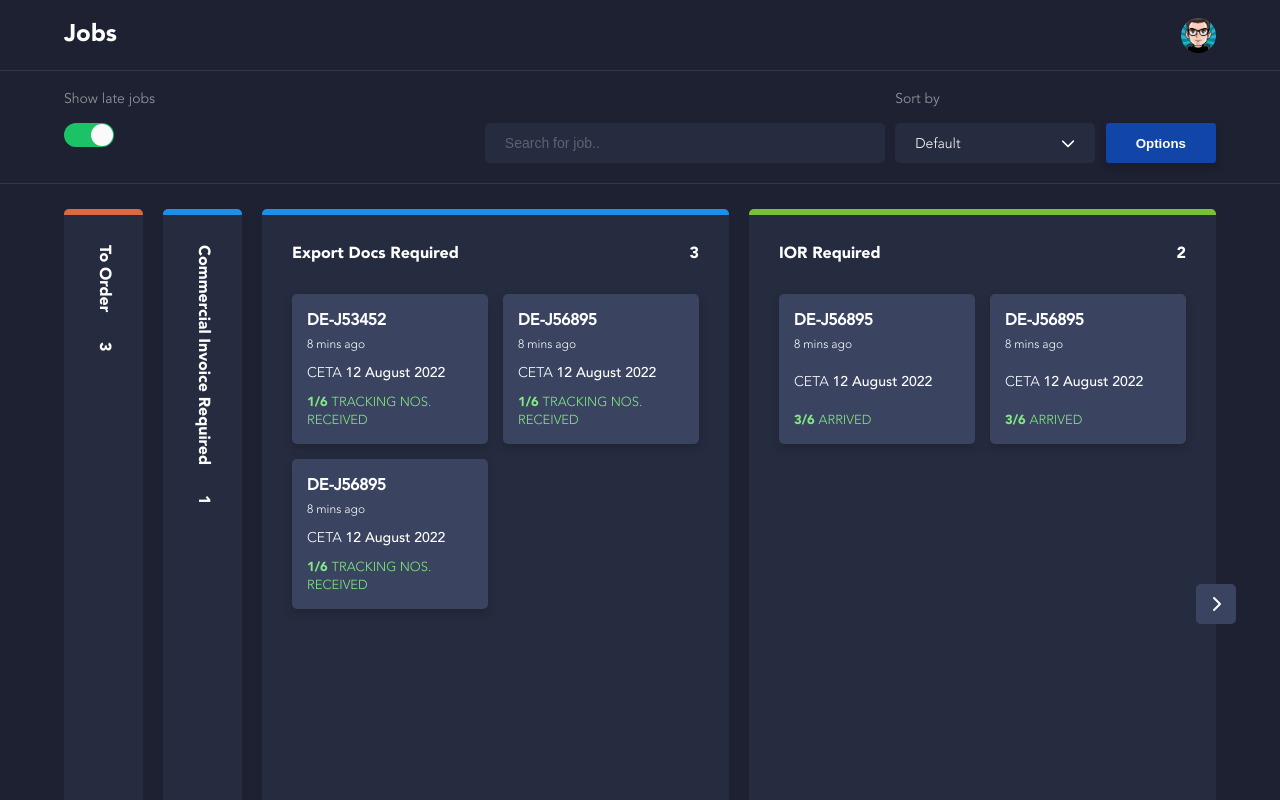
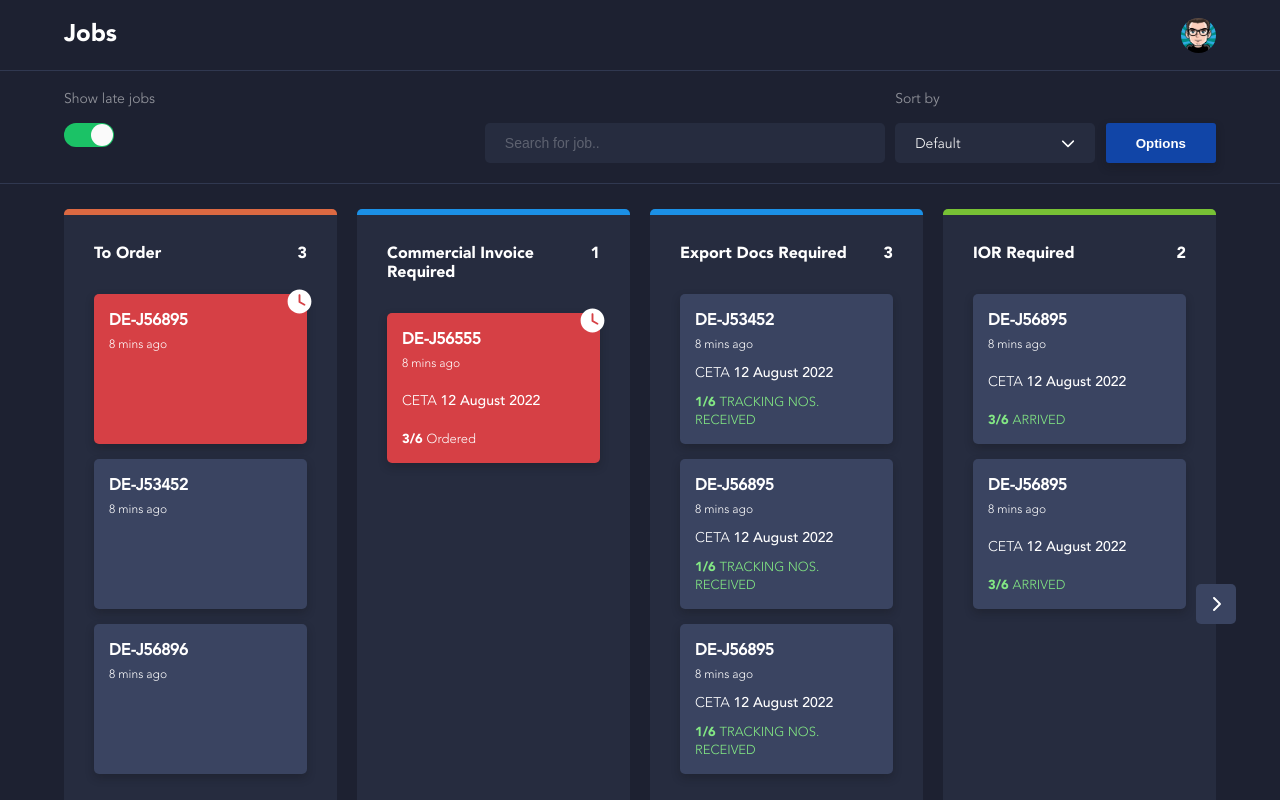
Before and after one commit to emmanuelojiji/jobscreen, a React (Create React App) app: page / in a window 1280 px wide. Shown: the top 800 px of the page. Built offline with nearby package versions, Linux system fonts and the light colour scheme.

Commit message:
Refactored collapse column implemented for first 4 columns

```diff
--- a/src/App.js
+++ b/src/App.js
@@ -88,29 +88,29 @@
   const [orderedExtended, setOrderedExtended] = useState(false);
 
   const [columns, setColumns] = useState({
-    to_order: { visible: true },
-    commercial_invoice_req: { visible: true },
-    export_docs_req: { visible: true },
-    ior_required: { visible: true },
-    awaiting_confirmation: { visible: true },
-    awaiting_tracking_number: { visible: true },
-    due_in_to_warehouse: { visible: true },
-    arrived: { visible: true },
-    inbounding: { visible: true },
-    awaiting_parts: { visible: true },
-    transit_pallet: { visible: true },
-    problem_shelf: { visible: true },
-    preparing_to_ship: { visible: true },
-    buy_shipping_label: { visible: true },
-    customer_collection: { visible: true },
-    pack_and_hold: { visible: true },
-    to_send_tracking_label: { visible: true },
-    in_transit: { visible: true },
-    non_trackable_courier: { visible: true },
-    exception: { visible: true },
-    to_send_pod: { visible: true },
-    still_to_action: { visible: true },
-    last_column: { visible: true },
+    to_order: { visible: true, extended: true },
+    commercial_invoice_req: { visible: true, extended: true },
+    export_docs_req: { visible: true, extended: true },
+    ior_required: { visible: true, extended: true },
+    awaiting_confirmation: { visible: true, extended: true },
+    awaiting_tracking_number: { visible: true, extended: true },
+    due_in_to_warehouse: { visible: true, extended: true },
+    arrived: { visible: true, extended: true },
+    inbounding: { visible: true, extended: true },
+    awaiting_parts: { visible: true, extended: true },
+    transit_pallet: { visible: true, extended: true },
+    problem_shelf: { visible: true, extended: true },
+    preparing_to_ship: { visible: true, extended: true },
+    buy_shipping_label: { visible: true, extended: true },
+    customer_collection: { visible: true, extended: true },
+    pack_and_hold: { visible: true, extended: true },
+    to_send_tracking_label: { visible: true, extended: true },
+    in_transit: { visible: true, extended: true },
+    non_trackable_courier: { visible: true, extended: true },
+    exception: { visible: true, extended: true },
+    to_send_pod: { visible: true, extended: true },
+    still_to_action: { visible: true, extended: true },
+    last_column: { visible: true, extended: true },
   });
 
   const changeColumnVisibility = (column) => {
@@ -127,6 +127,18 @@
 
   const toggleVisibility = (column) => () => {
     changeColumnVisibility(column);
+  };
+
+  const toggleColumnSize = (column) => {
+    setColumns((prevState) => {
+      return {
+        ...prevState,
+        [column]: {
+          ...(prevState[column] || { extended: true }),
+          extended: !(prevState[column] ? prevState[column].extended : true),
+        },
+      };
+    });
   };
 
   const [noJobs, setNoJobs] = useState(false);
@@ -317,14 +329,14 @@
                             category="To Order"
                             borderTopColor="#DC6942"
                             amount_in_category={toOrderState.length}
-                            width={!toOrderExtended && "79px"}
-                            extendedContent={!toOrderExtended && "none"}
-                            changeSize={() =>
-                              toOrderExtended
-                                ? setToOrderExtended(false)
-                                : setToOrderExtended(true)
+                            width={!columns.to_order.extended && "79px"}
+                            extendedContent={
+                              !columns.to_order.extended && "none"
                             }
-                            writingMode={!toOrderExtended && "vertical-rl"}
+                            changeSize={() => toggleColumnSize("to_order")}
+                            writingMode={
+                              !columns.to_order.extended && "vertical-rl"
+                            }
                           >
                             <>
                               {toOrderState.map((job, index) => (
@@ -351,14 +363,19 @@
                           borderTopColor="#1B90E6"
                           opacity={orderedState.length === 0 && "0.5"}
                           amount_in_category={orderedState.length}
-                          width={!orderedExtended && "79px"}
-                          extendedContent={!orderedExtended && "none"}
+                          width={
+                            !columns.commercial_invoice_req.extended && "79px"
+                          }
+                          extendedContent={
+                            !columns.commercial_invoice_req.extended && "none"
+                          }
                           changeSize={() =>
-                            orderedExtended
-                              ? setOrderedExtended(false)
-                              : setOrderedExtended(true)
+                            toggleColumnSize("commercial_invoice_req")
                           }
-                          writingMode={!orderedExtended && "vertical-rl"}
+                          writingMode={
+                            !columns.commercial_invoice_req.extended &&
+                            "vertical-rl"
+                          }
                         >
                           <>
                             {orderedState.length == 0 && (
@@ -390,6 +407,14 @@
                           category="Export Docs Required"
                           borderTopColor="#1B90E6"
                           amount_in_category={awaitingTrackingState.length}
+                          width={!columns.export_docs_req.extended && "79px"}
+                          extendedContent={
+                            !columns.export_docs_req.extended && "none"
+                          }
+                          changeSize={() => toggleColumnSize("export_docs_req")}
+                          writingMode={
+                            !columns.export_docs_req.extended && "vertical-rl"
+                          }
                         >
                           <>
                             {awaitingTrackingState.map((job, index) => (
@@ -416,6 +441,14 @@
                           category="IOR Required"
                           borderTopColor="#77C135"
                           amount_in_category={inboundArray.length}
+                          width={!columns.ior_required.extended && "79px"}
+                          extendedContent={
+                            !columns.ior_required.extended && "none"
+                          }
+                          changeSize={() => toggleColumnSize("ior_required")}
+                          writingMode={
+                            !columns.ior_required.extended && "vertical-rl"
+                          }
                         >
                           <>
                             {inboundArray.map((job, index) => (
```
